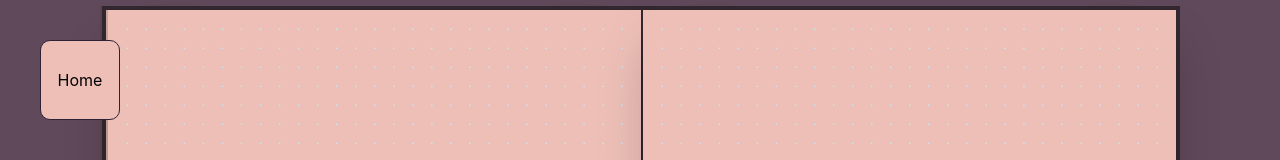
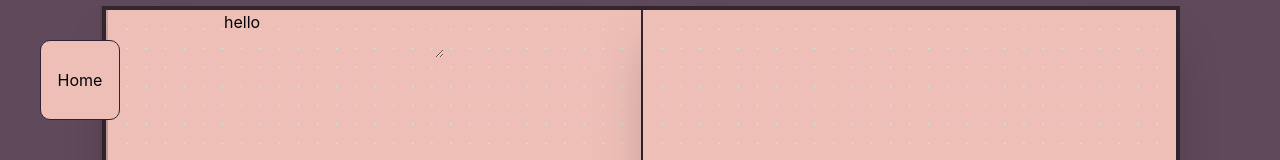
Before and after one commit to notTGY/bujo-web, a React (Create React App) app: page / in a window 1280 px wide. Shown: the top 160 px of the page. Built offline with nearby package versions, Linux system fonts and the light colour scheme.

Commit message:
somehow its not reactive

```diff
--- a/src/App.js
+++ b/src/App.js
@@ -1,24 +1,43 @@
-import React, { useState, useEffect } from 'react'
+import React, { useState, useEffect, useCallback } from 'react'
 
 import Page from './components/Page/Page'
 import Sidebar from './components/Sidebar/Sidebar'
 import TextLayer from './components/TextLayer/TextLayer'
+
+
+export default App
 
 function App() {
   const root = document.getElementById('root')
 
   const [size, setSize] = useState(root.offsetHeight / 42)
   const [redraw, setRedraw] = useState(true)
+  const [relativeCords, setRelativeCords] = useState({})
+
+
+  const corner = useCallback(elem => {
+    console.log(elem)
+    const top = elem.offsetTop
+    const left = elem.offsetLeft
+    setRelativeCords({top, left})
+  }, [])
 
   useEffect(_ => {
     setSize(root.offsetHeight / 42)
   }, [root.offsetHeight])
 
-  const [data, setData] = useState({paths: [], texts: [], templateLeft: 'blank', templateRight: 'blank'})
+  const [data, setData] = useState({
+    paths: [],
+    texts: [
+      {top: 0, left: 0, text: 'hello'}
+    ],
+    templateLeft: 'blank',
+    templateRight: 'blank'
+  })
 
 
 
-  let [mode, setMode] = useState('none')
+  const [mode, setMode] = useState('none')
 
   function undoLastPath() {
     setData(e => {
@@ -29,13 +48,25 @@ function App() {
     setRedraw(e => !e)
   }
 
-  function keyUpHandler(e) {
-    if (e.ctrlKey && e.key === 'z') undoLastPath()
-  }
 
   useEffect(_ => {
-    window.addEventListener('keyup', keyUpHandler)
+    window.addEventListener('keyup', e => {
+      if (e.ctrlKey && e.key === 'z') undoLastPath()
+    })
   }, [])
+
+
+  function changeText(index, text, top, left) {
+    setData(e => {
+      let res = e
+      res.texts[index] = {
+        text,
+        top: (top - relativeCords.top) / size,
+        left: (left - relativeCords.left) / size
+      }
+      return res
+    })
+  }
 
   return (
     <div className="h-full">
@@ -43,7 +74,9 @@ function App() {
         <div className="pl-0.5 bg-book-shade">
           <div className="p-1 bg-book-cover flex flex-row">
             <div className="pl-0.5 bg-paper-shaded">
-              <Page redraw={redraw} cellSize={size} data={data} pageIndex={0} setData={setData} mode={mode} />
+              <div ref={corner}>
+                <Page redraw={redraw} cellSize={size} data={data} pageIndex={0} setData={setData} mode={mode} />
+              </div>
             </div>
 
             <div className="w-0.5" />
@@ -57,9 +90,7 @@ function App() {
         <Sidebar mode={mode} modeSetter={setMode} undoing={undoLastPath}/>
       </div>
 
-      <TextLayer data={data} />
+      <TextLayer data={data} size={size} changeText={changeText} relativeCords={relativeCords} />
     </div>
   )
 }
-
-export default App
--- a/src/components/Page/Page.js
+++ b/src/components/Page/Page.js
@@ -7,7 +7,6 @@ import { redrawCanvas, drawPath } from '../../utils/utils'
 
 function Page(props) {
   const cellDPI = props.cellSize ? props.cellSize * 2 : 20
-  const data = props.data ? props.data : {paths: [], texts: [], templateLeft: 'blank', templateRight: 'black'}
 
   const [canvas, setCanvas] = useState(null)
   const [stylus, setStylus] = useState(null)
@@ -29,16 +28,16 @@ function Page(props) {
     c.height = 41*cellDPI
     const ctx = c.getContext('2d')
 
-    redrawCanvas(c, ctx, data, props.pageIndex)
-  }, [cellDPI])
+    redrawCanvas(c, ctx, props.data, props.pageIndex)
+  }, [cellDPI, props.data, props.pageIndex])
 
   useEffect(_ => {
     if (canvas === null) return
 
     const ctx = canvas.getContext('2d')
 
-    redrawCanvas(canvas, ctx, data, props.pageIndex)
-  }, [props.redraw])
+    redrawCanvas(canvas, ctx, props.data, props.pageIndex)
+  }, [props.redraw, canvas, props.data, props.pageIndex])
 
   const sRef = useCallback(s => setStylus(s), [])
 
@@ -103,7 +102,7 @@ function Page(props) {
 
         setCurrentPath([])
         const ctx = canvas.getContext('2d')
-        redrawCanvas(canvas, ctx, data, props.pageIndex)
+        redrawCanvas(canvas, ctx, props.data, props.pageIndex)
       }
     } else if (props.mode === 'line') {
       if (!painting) {
@@ -130,7 +129,7 @@ function Page(props) {
 
         setCurrentPath([])
         const ctx = canvas.getContext('2d')
-        redrawCanvas(canvas, ctx, data, props.pageIndex)
+        redrawCanvas(canvas, ctx, props.data, props.pageIndex)
       }
     }
   }
--- a/src/components/TextLayer/SmartTextArea.js
+++ b/src/components/TextLayer/SmartTextArea.js
@@ -2,11 +2,12 @@ import React, { useState } from 'react'
 
 function SmartTextArea(props) {
   const [isDown, setIsDown] = useState(false)
+  console.log(props.textData)
+
 
   function onMM(e) {
     if (!isDown) return
-    e.target.style.left = ((e.clientX-20) | 0) + 'px'
-    e.target.style.top = ((e.clientY-20) | 0) + 'px'
+    props.changer(props.index, props.textData.text, ((e.clientY-20) | 0), ((e.clientX-20) | 0))
   }
 
   function onMU(e) {
@@ -17,17 +18,20 @@ function SmartTextArea(props) {
     setIsDown(true)
   }
 
+  function changeHandler(e) {
+    props.changer(props.index, e.target.value, props.textData.top, props.textData.left)
+  }
 
   return (
     <textarea
       onMouseMove={onMM}
       onMouseUp={onMU}
       onMouseDown={onMD}
-      className="fixed top-5 left-5 bg-transparent resize"
-      style={{draggable: true}}
-      draggable="true"
-    >
-    </textarea>
+      className="fixed bg-transparent resize"
+      value={props.textData.text}
+      style={{top: props.textData.top+'px', left: props.textData.left+'px'}}
+      onChange={changeHandler}
+    />
   )
 }
 
--- a/src/components/TextLayer/TextLayer.js
+++ b/src/components/TextLayer/TextLayer.js
@@ -1,14 +1,36 @@
-import React from 'react'
+import React, { useState, useEffect } from 'react'
 
 import SmartTextArea from './SmartTextArea'
 
 
 function TextLayer(props) {
-  const data = props.data ? props.data : {texts: []}
+  const [data, setData] = useState({texts: []})
   const texts = data.texts
+
+  useEffect(_ => {
+    setData(props.data)
+  }, [props.data])
+
+
+  function translateCords(obj) {
+    const {text, top, left} = obj
+    return {
+      text,
+      top: props.relativeCords.top + props.size * top,
+      left: props.relativeCords.left + props.size * left
+    }
+  }
+
   return (
     <div>
-      {texts.map((e, i) => <SmartTextArea textData={e}/>)}
+      {texts.map((e, i) =>
+        <SmartTextArea
+          key={i}
+          index={i}
+          textData={translateCords(e)}
+          changer={props.changeText}
+        />
+      )}
     </div>
   )
 }
--- a/src/utils/utils.js
+++ b/src/utils/utils.js
@@ -1,7 +1,6 @@
 function redrawCanvas(c, ctx, data, pageIndex) {
   const bgColor = '#edbfb7'
   const dotsColor = '#c7e8f3'
-  const inkColor = '#2f2235'
 
   ctx.fillStyle = bgColor
   ctx.fillRect(0, 0, c.width, c.height)
@@ -24,8 +23,6 @@ function drawPath(c, ctx, path, pageIndex) {
   if (!path) return
   if (!path.length) return
   if (pageIndex !== path[0].pageIndex) return
-  const bgColor = '#edbfb7'
-  const dotsColor = '#c7e8f3'
   const inkColor = '#2f2235'
 
   const size = 2 * c.width / 28
```
